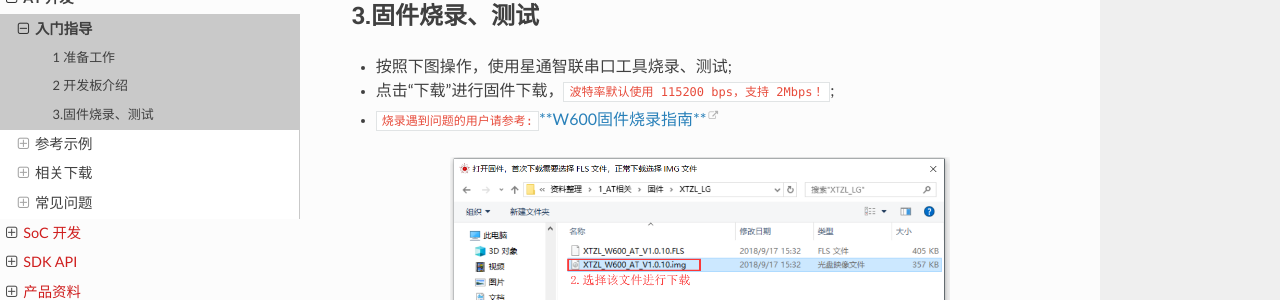
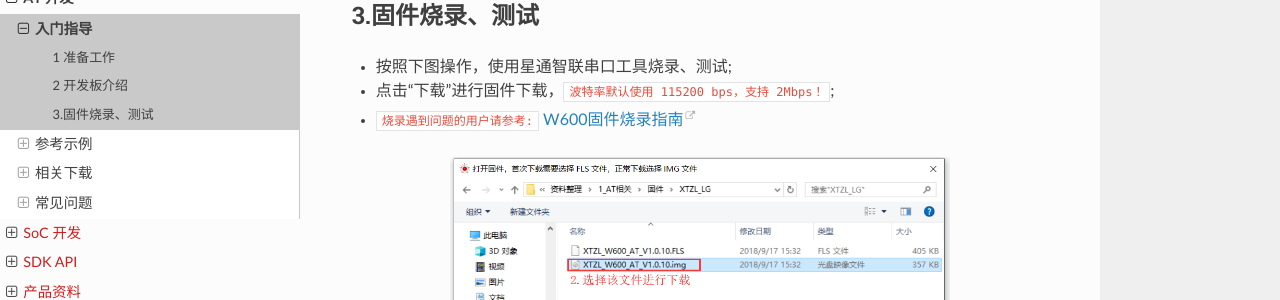
Before and after one commit to szqt/docs, a Sphinx documentation site: the page built from source/at/start.rst, in a window 1280 px wide and 900 px high, scrolled down 650 px. Shown: the part 148-448 px from the top of the window. Built offline with Sphinx 7.4.7 and the Read the Docs theme 2.0.0, drawn with Linux system fonts in a browser that asks for light colours; pages that are not in the unit, such as notebooks, are missing from menus.

```diff
--- a/source/at/start.rst
+++ b/source/at/start.rst
@@ -34,7 +34,8 @@ Micro USB
 
 - 按照下图操作，使用星通智联串口工具烧录、测试;
 - 点击“下载”进行固件下载，\ ``波特率默认使用 115200 bps，支持 2Mbps！``\ ;
-- \ ``烧录遇到问题的用户请参考:``\ `**W600固件烧录指南** </upload/application_note/index>`__
+- \ ``烧录遇到问题的用户请参考:``\   `W600固件烧录指南 </upload/application_note/index>`__
+
 
 .. image:: start.assets/at_download.png
    :width: 500px
```
